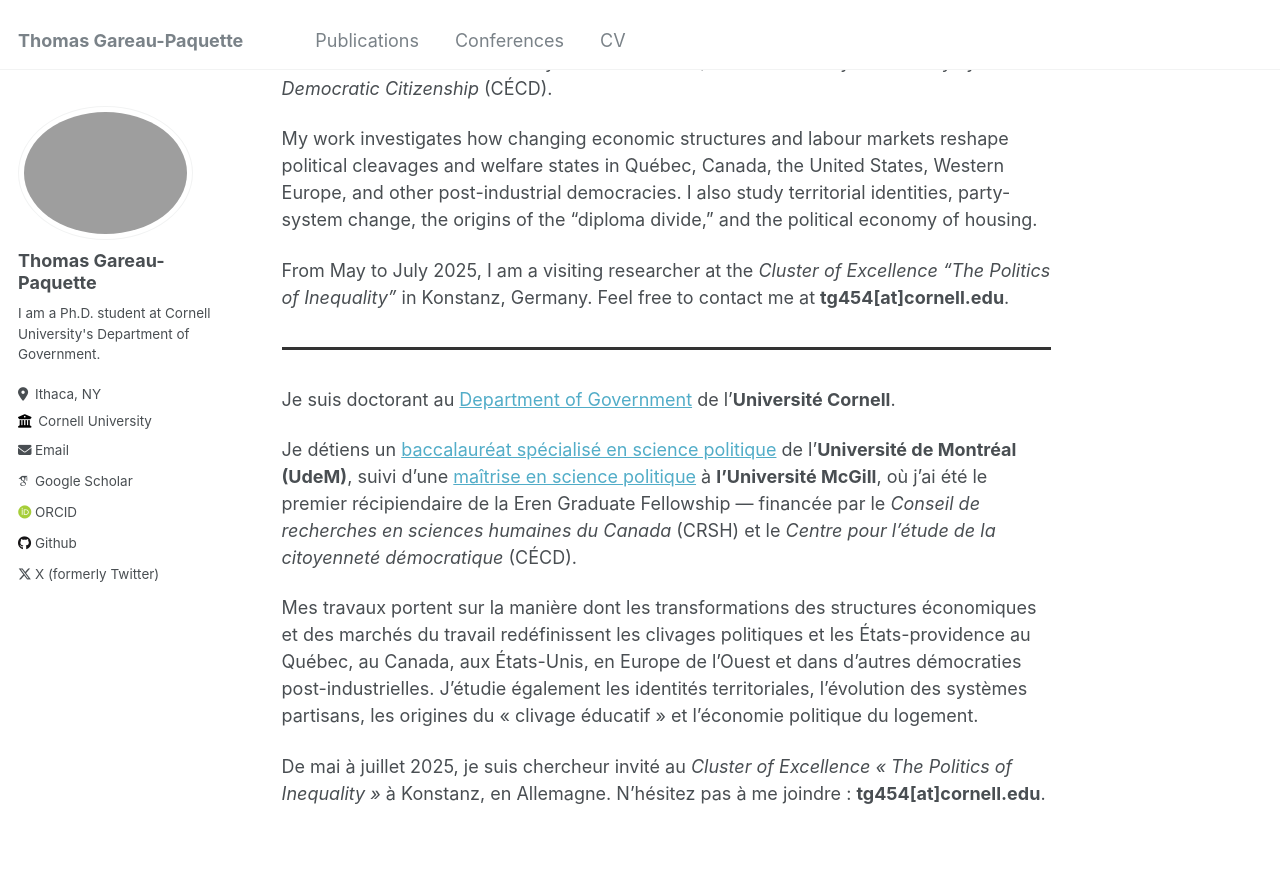
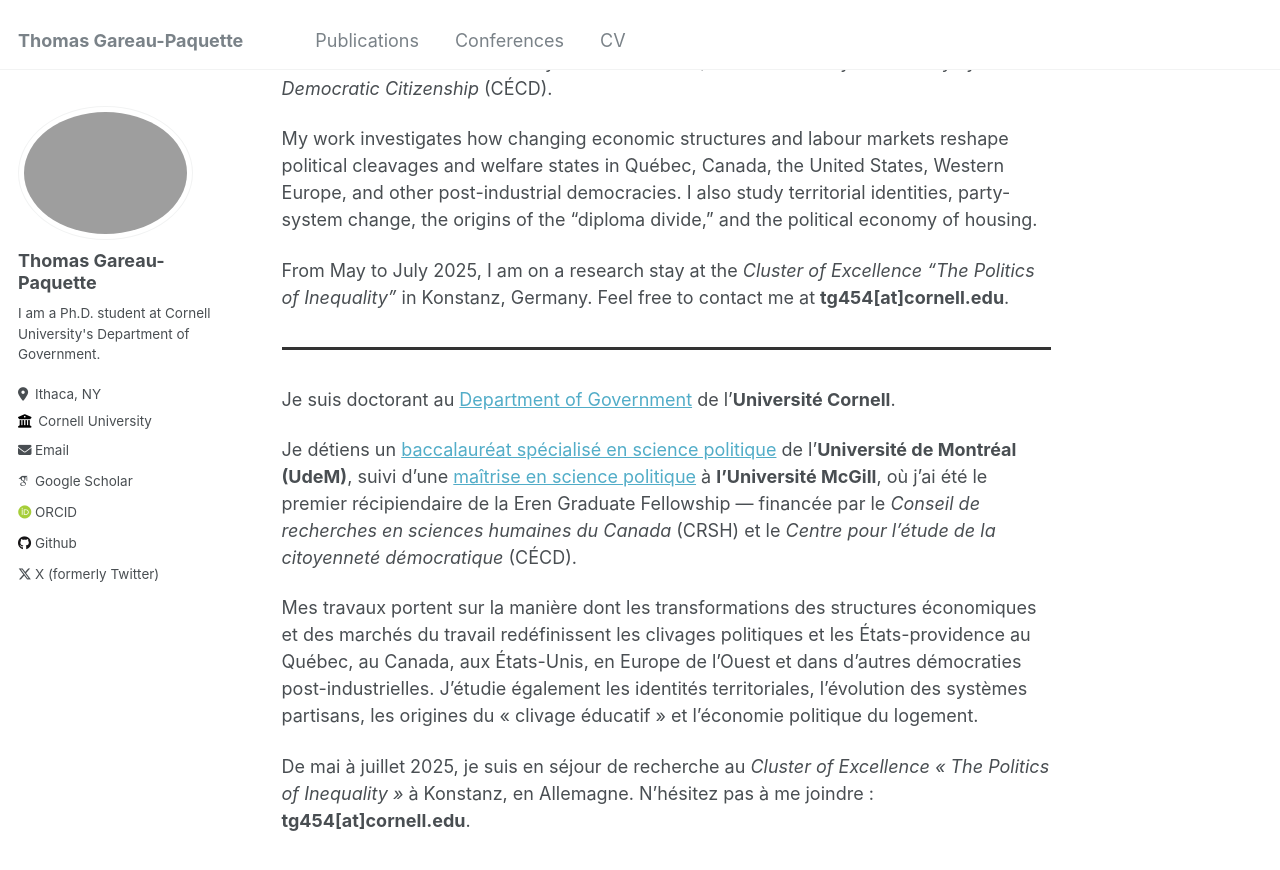
Before and after one commit to ThomasGareau/thomasgareau, a Jekyll site: the page built from _pages/about.md, in a window 1280 px wide and 900 px high, scrolled down 240 px. Shown: the top 870 px of the window. Built offline with Jekyll 4.4.1, drawn with Linux system fonts in a browser that asks for light colours; some web fonts are replaced.

Commit message:
rework language

```diff
--- a/_pages/about.md
+++ b/_pages/about.md
@@ -15,7 +15,7 @@
 
 My work investigates how changing economic structures and labour markets reshape political cleavages and welfare states in Québec, Canada, the United States, Western Europe, and other post-industrial democracies. I also study territorial identities, party-system change, the origins of the “diploma divide,” and the political economy of housing.
 
-From May to July 2025, I am a visiting researcher at the *Cluster of Excellence “The Politics of Inequality”* in Konstanz, Germany. Feel free to contact me at **tg454[at]cornell.edu**.
+From May to July 2025, I am on a research stay at the *Cluster of Excellence “The Politics of Inequality”* in Konstanz, Germany. Feel free to contact me at **tg454[at]cornell.edu**.
 
 <hr style="border: 0; border-top: 3px solid #333; margin: 2rem 0;">
 
@@ -25,4 +25,4 @@
 
 Mes travaux portent sur la manière dont les transformations des structures économiques et des marchés du travail redéfinissent les clivages politiques et les États-providence au Québec, au Canada, aux États-Unis, en Europe de l’Ouest et dans d’autres démocraties post-industrielles. J’étudie également les identités territoriales, l’évolution des systèmes partisans, les origines du « clivage éducatif » et l’économie politique du logement.
 
-De mai à juillet 2025, je suis chercheur invité au *Cluster of Excellence « The Politics of Inequality »* à Konstanz, en Allemagne. N’hésitez pas à me joindre : **tg454[at]cornell.edu**.
+De mai à juillet 2025, je suis en séjour de recherche au *Cluster of Excellence « The Politics of Inequality »* à Konstanz, en Allemagne. N’hésitez pas à me joindre : **tg454[at]cornell.edu**.
```
